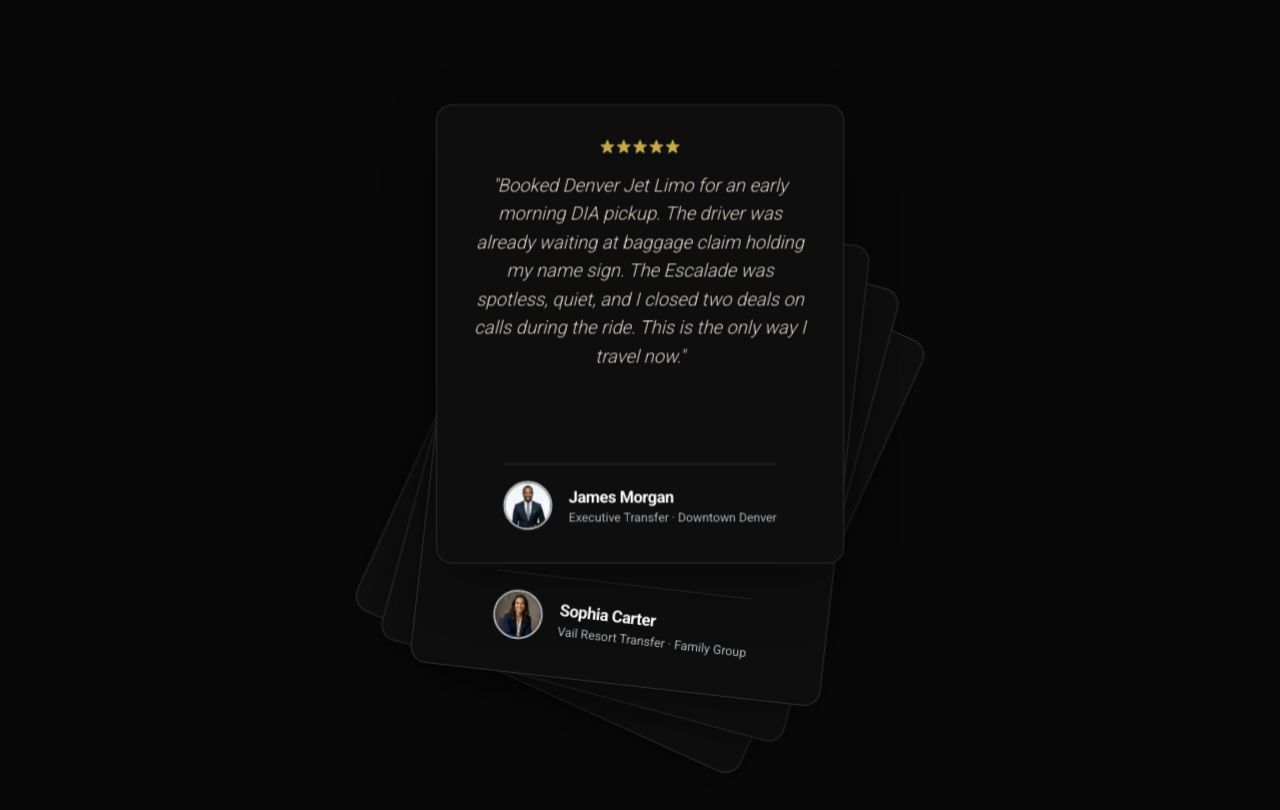
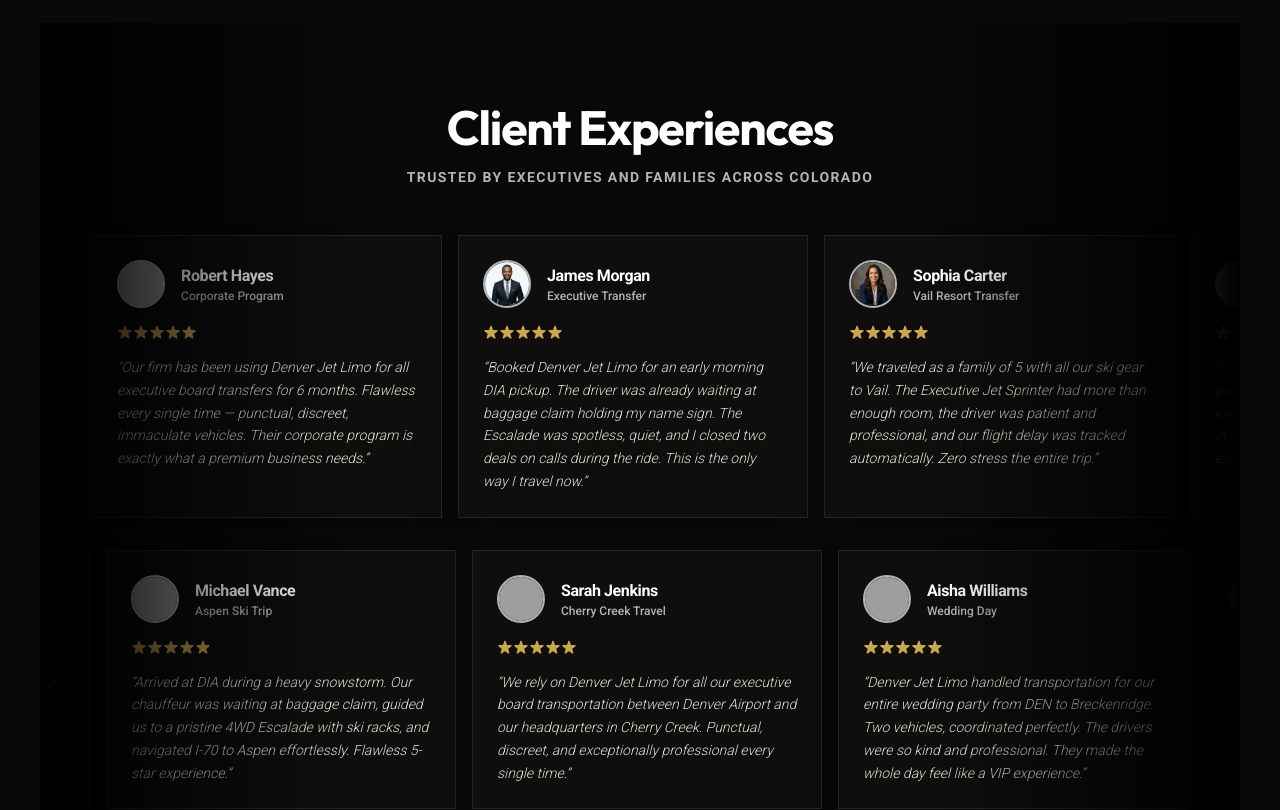
Before and after one commit to ercklen/Denverjetlimo, a Next.js app: page / in a window 1280 px wide. Shown: the part 8740-9550 px from the top of the page. Built offline with nearby package versions, Linux system fonts and the light colour scheme; grey boxes are pictures that could not be loaded.

Commit message:
Add files via upload

```diff
--- a/src/app/page.tsx
+++ b/src/app/page.tsx
@@ -3,7 +3,7 @@
 import React, { useState } from "react";
 import Script from "next/script";
 import CarouselStacked from "@/components/ui/carousel-07";
-import TestimonialsStack from "@/components/ui/testimonials-stack";
+import TestimonialMarqueeDemo from "@/components/ui/marquee-01";
 import ColoradoCoverageMap from "@/components/ui/colorado-coverage-map";
 import HowItWorks from "@/components/ui/how-it-works";
 import { ExpandRouteMap } from "@/components/ui/expand-map";
@@ -608,7 +608,7 @@
       <p className="section-sub">Verified 5-star experiences from executive travelers, mountain visitors, and event organizers.</p>
     </div>
     <div className="w-full">
-      <TestimonialsStack />
+      <TestimonialMarqueeDemo />
     </div>
   </div>
 </section>
--- /dev/null
+++ b/src/components/ui/marquee-01.tsx
@@ -0,0 +1,113 @@
+import { Card, CardContent } from "@/components/ui/card";
+import { Marquee } from "@/components/ui/marquee";
+import { ReviewStars } from "@/components/ui/animated-cards-stack"; // Keeping the stars component
+
+const reviews = [
+  {
+    name: "James Morgan",
+    username: "Executive Transfer",
+    body: "“Booked Denver Jet Limo for an early morning DIA pickup. The driver was already waiting at baggage claim holding my name sign. The Escalade was spotless, quiet, and I closed two deals on calls during the ride. This is the only way I travel now.”",
+    profile: "/client_james_morgan.png",
+  },
+  {
+    name: "Sophia Carter",
+    username: "Vail Resort Transfer",
+    body: "“We traveled as a family of 5 with all our ski gear to Vail. The Executive Jet Sprinter had more than enough room, the driver was patient and professional, and our flight delay was tracked automatically. Zero stress the entire trip.”",
+    profile: "/client_sophia_carter.png",
+  },
+  {
+    name: "Robert Hayes",
+    username: "Corporate Program",
+    body: "“Our firm has been using Denver Jet Limo for all executive board transfers for 6 months. Flawless every single time — punctual, discreet, immaculate vehicles. Their corporate program is exactly what a premium business needs.”",
+    profile: "https://images.unsplash.com/photo-1560250097-0b93528c311a?w=400&auto=format&fit=crop&q=80",
+  },
+  {
+    name: "Aisha Williams",
+    username: "Wedding Day",
+    body: "“Denver Jet Limo handled transportation for our entire wedding party from DEN to Breckenridge. Two vehicles, coordinated perfectly. The drivers were so kind and professional. They made the whole day feel like a VIP experience.”",
+    profile: "https://images.unsplash.com/photo-1531746020798-e6953c6e8e04?w=400&auto=format&fit=crop&q=80",
+  },
+  // Duplicating to make the marquee fuller since we only have 4
+  {
+    name: "Michael Vance",
+    username: "Aspen Ski Trip",
+    body: "“Arrived at DIA during a heavy snowstorm. Our chauffeur was waiting at baggage claim, guided us to a pristine 4WD Escalade with ski racks, and navigated I-70 to Aspen effortlessly. Flawless 5-star experience.”",
+    profile: "https://images.unsplash.com/photo-1534528741775-53994a69daeb?w=400&auto=format&fit=crop&q=80",
+  },
+  {
+    name: "Sarah Jenkins",
+    username: "Cherry Creek Travel",
+    body: "“We rely on Denver Jet Limo for all our executive board transportation between Denver Airport and our headquarters in Cherry Creek. Punctual, discreet, and exceptionally professional every single time.”",
+    profile: "https://images.unsplash.com/photo-1580489944761-15a19d654956?w=400&auto=format&fit=crop&q=80",
+  },
+];
+
+const firstRow = reviews.slice(0, reviews.length / 2);
+const secondRow = reviews.slice(reviews.length / 2);
+
+const ReviewCard = ({
+  profile,
+  name,
+  username,
+  body,
+}: {
+  profile: string;
+  name: string;
+  username: string;
+  body: string;
+}) => {
+  return (
+    <Card className="relative h-full w-[350px] cursor-pointer overflow-hidden border border-white/10 bg-[#0e0e0e] shadow-2xl p-6 transition-transform hover:scale-[1.02]">
+      <CardContent className="p-0 flex flex-col gap-4">
+        <div className="flex flex-row items-center gap-4">
+          <img
+            className="rounded-full size-12 border-2 border-[#b0b5b9] object-cover"
+            alt={name}
+            src={profile}
+          />
+          <div className="flex flex-col">
+            <p className="text-base font-semibold text-white tracking-tight">{name}</p>
+            <p className="text-xs font-medium text-[#b0b5b9]">
+              {username}
+            </p>
+          </div>
+        </div>
+        <ReviewStars rating={5} />
+        <p className="text-sm leading-relaxed text-[#e8e0d0] font-light italic">
+          {body}
+        </p>
+      </CardContent>
+    </Card>
+  );
+};
+
+export default function TestimonialMarqueeDemo() {
+  return (
+    <div className="relative flex w-full flex-col items-center justify-center overflow-hidden py-20 bg-transparent">
+
+      <div className="mb-10 text-center z-10 px-4">
+        <h2 className="text-3xl md:text-5xl font-bold text-white tracking-tight" style={{ fontFamily: "var(--font-serif)" }}>
+          Client Experiences
+        </h2>
+        <p className="mt-4 text-[#b0b5b9] uppercase tracking-widest text-sm font-semibold max-w-lg mx-auto">
+          Trusted by executives and families across Colorado
+        </p>
+      </div>
+
+      <Marquee pauseOnHover className="[--duration:40s]">
+        {firstRow.map((review) => (
+          <ReviewCard key={review.name} {...review} />
+        ))}
+      </Marquee>
+      <Marquee reverse pauseOnHover className="[--duration:40s] mt-4">
+        {secondRow.map((review) => (
+          <ReviewCard key={review.name} {...review} />
+        ))}
+      </Marquee>
+
+      {/* Gradient edges for smooth fade out */}
+      <div className="pointer-events-none absolute inset-y-0 left-0 w-1/4 bg-gradient-to-r from-black to-transparent"></div>
+      <div className="pointer-events-none absolute inset-y-0 right-0 w-1/4 bg-gradient-to-l from-black to-transparent"></div>
+    </div>
+  );
+}
--- /dev/null
+++ b/src/components/ui/marquee.tsx
@@ -0,0 +1,51 @@
+import { cn } from "@/lib/utils";
+
+interface MarqueeProps {
+  className?: string;
+  reverse?: boolean;
+  pauseOnHover?: boolean;
+  children?: React.ReactNode;
+  vertical?: boolean;
+  repeat?: number;
+  [key: string]: any;
+}
+
+export function Marquee({
+  className,
+  reverse,
+  pauseOnHover = false,
+  children,
+  vertical = false,
+  repeat = 4,
+  ...props
+}: MarqueeProps) {
+  return (
+    <div
+      {...props}
+      className={cn(
+        "group flex overflow-hidden p-2 [--duration:40s] [--gap:1rem] [gap:var(--gap)]",
+        {
+          "flex-row": !vertical,
+          "flex-col": vertical,
+        },
+        className,
+      )}
+    >
+      {Array(repeat)
+        .fill(0)
+        .map((_, i) => (
+          <div
+            key={i}
+            className={cn("flex shrink-0 justify-around [gap:var(--gap)]", {
+              "animate-marquee flex-row": !vertical,
+              "animate-marquee-vertical flex-col": vertical,
+              "group-hover:[animation-play-state:paused]": pauseOnHover,
+              "[animation-direction:reverse]": reverse,
+            })}
+          >
+            {children}
+          </div>
+        ))}
+    </div>
+  );
+}
--- a/tailwind.config.ts
+++ b/tailwind.config.ts
@@ -38,7 +38,21 @@
         lg: 'var(--radius)',
         md: 'calc(var(--radius) - 2px)',
         sm: 'calc(var(--radius) - 4px)'
-      }
+      },
+      keyframes: {
+        marquee: {
+          from: { transform: "translateX(0)" },
+          to: { transform: "translateX(calc(-100% - var(--gap)))" },
+        },
+        "marquee-vertical": {
+          from: { transform: "translateY(0)" },
+          to: { transform: "translateY(calc(-100% - var(--gap)))" },
+        },
+      },
+      animation: {
+        marquee: "marquee var(--duration) linear infinite",
+        "marquee-vertical": "marquee-vertical var(--duration) linear infinite",
+      },
     }
   },
   plugins: [],
```
